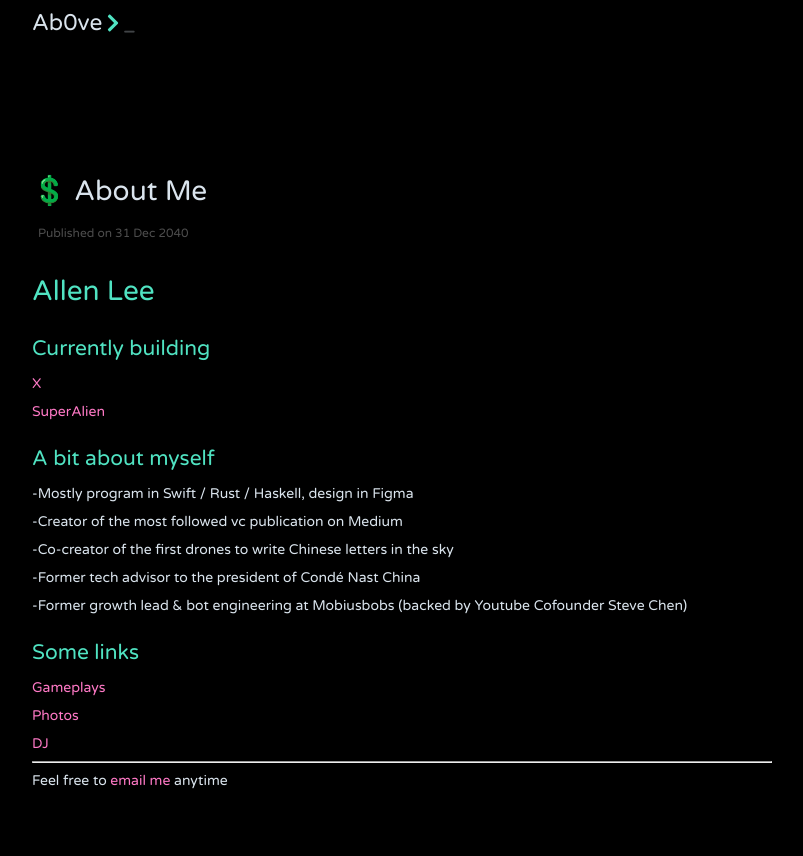
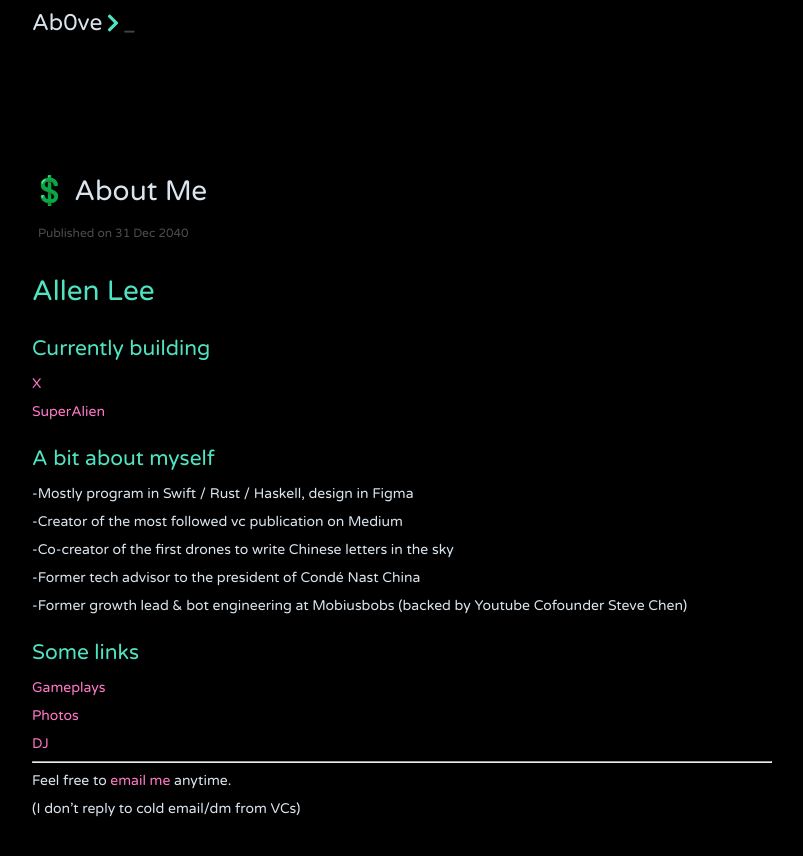
Before and after one commit to jithendrabsy/thoughts, a Jekyll site: the page built from _posts/2040-12-31-about-me.md, in a window 1280 px wide. Shown: the top 856 px of the page, without its empty margins (238-1041 px from the left). Built offline with Jekyll 4.4.1, drawn with Linux system fonts in a browser that asks for light colours; nearby versions of some CDN libraries.

Commit message:
Update DM

```diff
--- a/_posts/2040-12-31-about-me.md
+++ b/_posts/2040-12-31-about-me.md
@@ -26,8 +26,6 @@
 
 -Former growth lead & bot engineering at Mobiusbobs (backed by Youtube Cofounder Steve Chen)
 
-
-
 ## Some links
 
 [Gameplays](https://www.instagram.com/gho00sts/)
@@ -39,4 +37,6 @@
 
 ---
 
-Feel free to [email me](mailto:allenleein@gmail.com) anytime
+Feel free to [email me](mailto:allenleein@gmail.com) anytime.
+
+(I don't reply to cold email/dm from VCs)
```
